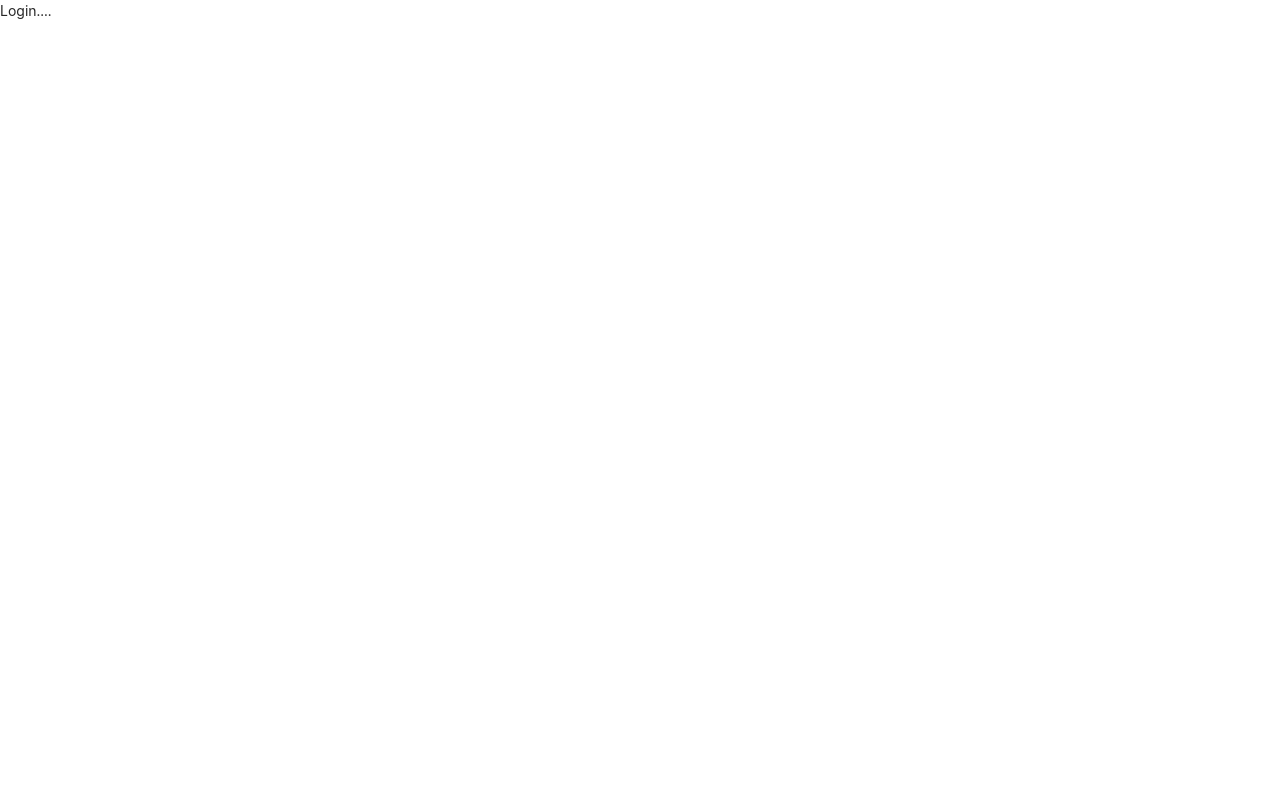
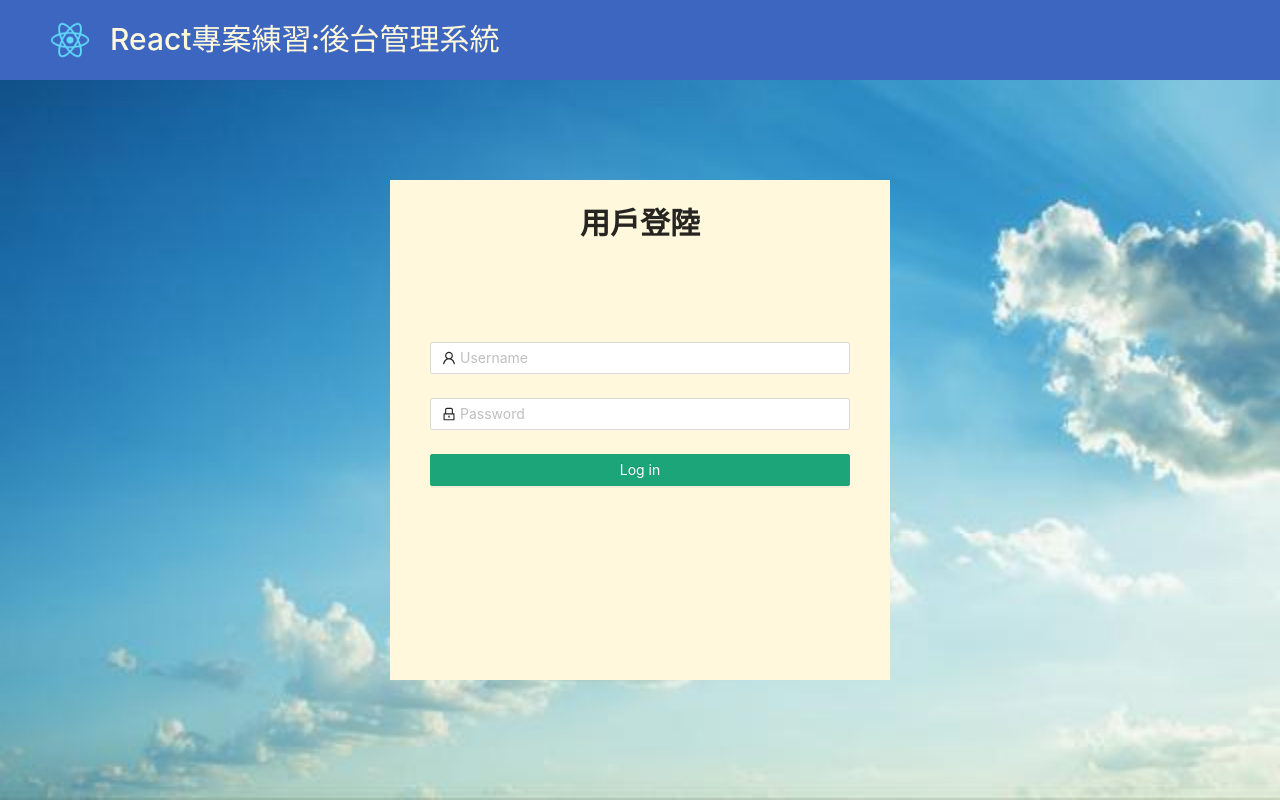
Before and after one commit to frankyunga987/backstage-management-system, a React (Create React App) app: page /login in a window 1280 px wide. Built offline with nearby package versions, Linux system fonts and the light colour scheme.

Commit message:
AddLoginPage
加入登入表單

```diff
--- /dev/null
+++ b/public/css/reset.css
@@ -0,0 +1,48 @@
+html, body, div, span, applet, object, iframe,
+h1, h2, h3, h4, h5, h6, p, blockquote, pre,
+a, abbr, acronym, address, big, cite, code,
+del, dfn, em, img, ins, kbd, q, s, samp,
+small, strike, strong, sub, sup, tt, var,
+b, u, i, center,
+dl, dt, dd, ol, ul, li,
+fieldset, form, label, legend,
+table, caption, tbody, tfoot, thead, tr, th, td,
+article, aside, canvas, details, embed,
+figure, figcaption, footer, header, hgroup,
+menu, nav, output, ruby, section, summary,
+time, mark, audio, video {
+	margin: 0;
+	padding: 0;
+	border: 0;
+	font-size: 100%;
+	font: inherit;
+	vertical-align: baseline;
+}
+/* HTML5 display-role reset for older browsers */
+article, aside, details, figcaption, figure,
+footer, header, hgroup, menu, nav, section {
+	display: block;
+}
+body {
+	line-height: 1;
+}
+ol, ul {
+	list-style: none;
+}
+blockquote, q {
+	quotes: none;
+}
+blockquote:before, blockquote:after,
+q:before, q:after {
+	content: '';
+	content: none;
+}
+table {
+	border-collapse: collapse;
+	border-spacing: 0;
+}
+
+#root{
+	width: 100%;
+    height: 100%;
+}
--- a/public/index.html
+++ b/public/index.html
@@ -1,23 +1,24 @@
 <!DOCTYPE html>
 <html lang="en">
+
 <head>
   <meta charset="utf-8" />
   <link rel="icon" href="%PUBLIC_URL%/favicon.ico" />
   <meta name="viewport" content="width=device-width, initial-scale=1" />
   <meta name="theme-color" content="#000000" />
-    <meta
-      name="description"
-      content="Web site created using create-react-app"
-    />
+  <meta name="description" content="Web site created using create-react-app" />
   <link rel="apple-touch-icon" href="%PUBLIC_URL%/logo192.png" />
 
   <link rel="manifest" href="%PUBLIC_URL%/manifest.json" />
 
   <title>React App</title>
+  <link rel="stylesheet" href="/css/reset.css">
 </head>
+
 <body>
   <noscript>You need to enable JavaScript to run this app.</noscript>
   <div id="root"></div>
 
 </body>
+
 </html>
--- a/src/App.js
+++ b/src/App.js
@@ -11,14 +11,14 @@
 export default class App extends Component {
     render() {
         return (
-            <div>
+
             <BrowserRouter>
                 <Switch>
                     <Route path='/login' component={Login}></Route>
                     <Route path='/' component={Admin}></Route>
                 </Switch>
             </BrowserRouter>
-            </div>
+
         )
     }
 }
--- a/src/pages/login/login.jsx
+++ b/src/pages/login/login.jsx
@@ -1,12 +1,49 @@
 import React, { Component } from 'react'
+import { Form, Input, Button } from 'antd';
+import { UserOutlined, LockOutlined } from '@ant-design/icons';
+
+
+import './login.less'
+import logo from './images/logo192.png'
 
 // 登入的路由組件
 
 export default class Login extends Component {
     render() {
         return (
-            <div>
-                Login....
+            <div className="login">
+                <header className="login_header">
+                    <img src={logo} alt="logo"></img>
+                    <h1>React專案練習:後台管理系統</h1>
+                </header>
+                <selection className="login_content">
+                    <h2>用戶登陸</h2>
+                    <div>
+                        <Form
+                            name="normal_login"
+                            className="login-form"
+
+                        >
+                            <Form.Item>
+                                <Input prefix={<UserOutlined className="site-form-item-icon" />} placeholder="Username" />
+                            </Form.Item>
+                            <Form.Item>
+                                <Input
+                                    prefix={<LockOutlined className="site-form-item-icon" />}
+                                    type="password"
+                                    placeholder="Password"
+                                />
+                            </Form.Item>
+
+                            <Form.Item>
+                                <Button type="primary" htmlType="submit" className="login-form-button">
+                                    Log in
+                                </Button>
+
+                            </Form.Item>
+                        </Form>
+                    </div>
+                </selection>
             </div>
         )
     }
--- /dev/null
+++ b/src/pages/login/login.less
@@ -0,0 +1,46 @@
+.login {
+    width           : 100%;
+    height          : 100%;
+    background-image: url('./images/2rqr00046840rrnp6703.jpg');
+    background-size: 100% 100%;
+
+    .login_header {
+        display: flex;
+        align-items: center;
+        width: 100%;
+        height: 80px;
+        background-color: rgb(60, 102, 192);
+        img {
+            width: 40px;
+            height: 40px;
+            margin: 0 20px 0 50px;
+        }
+        h1{
+            font-size: 30px;
+            color: cornsilk;
+            margin: 0;
+        }
+    }
+
+    .login_content {
+        display:block;
+        width: 500px;
+        height: 500px;
+        background-color: cornsilk;
+        margin: 100px auto;
+        padding: 20px 40px;
+        h2{
+            font-size: 30px;
+            text-align: center;
+            font-weight: bold;
+        }
+        .login-form{
+            padding-top: 80px;
+
+            .login-form-button{
+                width: 100%;
+            }
+        }
+
+    }
+}
```
Also changed, not shown: src/pages/login/images/2rqr00046840rrnp6703.jpg (added), src/pages/login/images/logo192.png (added). Lines whose indentation alone changed are shown as unchanged.
